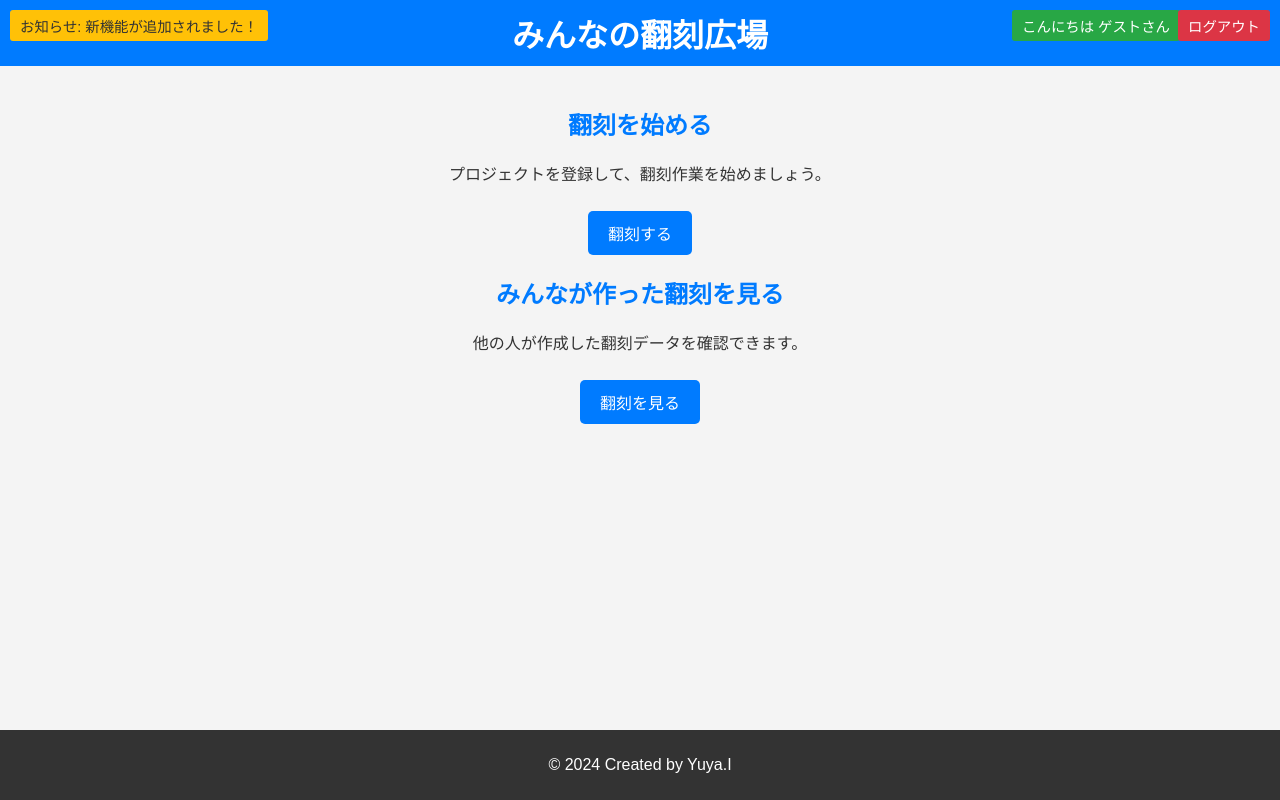
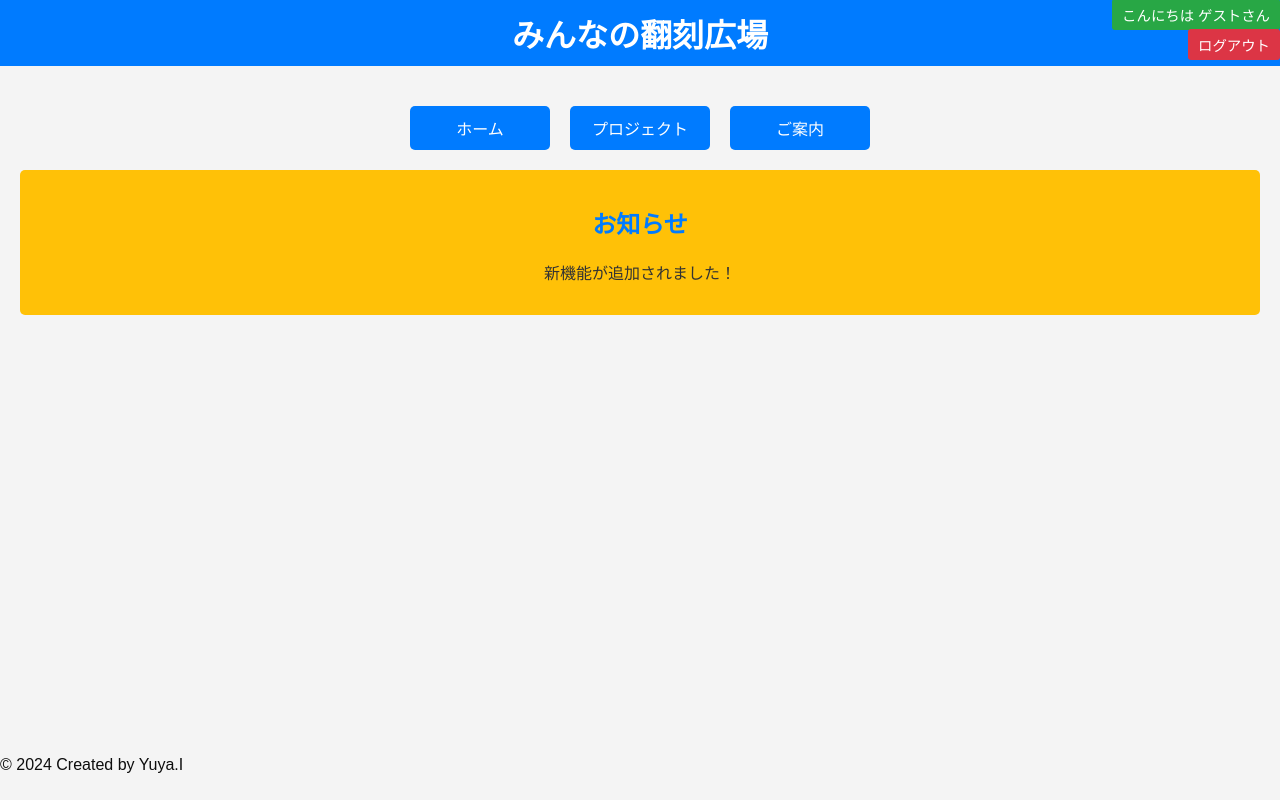
Before and after one commit to yuyawesleyan/archive-suzukieitarou, a plain HTML site: page skypage2.html in a window 1280 px wide. Drawn offline with Linux system fonts and the light colour scheme.

Commit message:
Add files via upload

```diff
--- a/skypage2.html
+++ b/skypage2.html
@@ -5,7 +5,6 @@
     <meta name="viewport" content="width=device-width, initial-scale=1.0">
     <title>ホームページ</title>
     <style>
-
         body {
             font-family: Arial, sans-serif;
             margin: 0;
@@ -14,12 +13,18 @@
             background-color: #f4f4f4;
         }
 
-
         header {
             background-color: #007BFF;
             color: white;
-            padding: 10px 0;
+            padding: 10px 20px;
             text-align: center;
+            position: relative;
+        }
+
+        .header-content {
+            display: flex;
+            justify-content: space-between;
+            align-items: center;
             position: relative;
         }
 
@@ -28,32 +33,7 @@
             font-size: 2em;
         }
 
-        nav ul {
-            list-style-type: none;
-            padding: 0;
-            margin: 0;
-        }
-
-        nav ul li {
-            display: inline;
-            margin: 0 15px;
-        }
-
-        nav ul li a {
-            color: white;
-            text-decoration: none;
-            font-weight: bold;
-        }
-
-        nav ul li a:hover {
-            text-decoration: underline;
-        }
-
-
         .notice {
-            position: absolute;
-            top: 10px;
-            left: 10px;
             background-color: #FFC107;
             color: #333;
             padding: 5px 10px;
@@ -61,23 +41,18 @@
             font-size: 0.9em;
         }
 
-
         .login-info {
-            position: absolute;
-            top: 10px;
-            right: 100px;
             background-color: #28A745;
             color: white;
             padding: 5px 10px;
             border-radius: 3px;
             font-size: 0.9em;
+            position: absolute;
+            bottom: -20px;
+            right: -20px;
         }
 
-
         .logout-button {
-            position: absolute;
-            top: 10px;
-            right: 10px;
             background-color: #DC3545;
             color: white;
             padding: 5px 10px;
@@ -85,12 +60,27 @@
             border-radius: 3px;
             cursor: pointer;
             font-size: 0.9em;
+            position: absolute;
+            bottom: -50px;
+            right: -20px;
         }
 
         .logout-button:hover {
             background-color: #c82333;
         }
 
+        .activity {
+            background-color: #ddf7db;
+            color: #333;
+            padding: 10px;
+            border-radius: 3px;
+            font-size: 0.9em;
+            width: 170px;
+            text-align: left;
+            position: absolute;
+            right: 0px;
+            top: 100px;
+        }
 
         main {
             padding: 20px;
@@ -106,67 +96,99 @@
             color: #007BFF;
         }
 
-        .button {
-            display: inline-block;
-            padding: 10px 20px;
-            margin-top: 10px;
-            color: white;
-            background-color: #007BFF;
-            text-decoration: none;
-            border-radius: 5px;
-        }
-
-        .button:hover {
-            background-color: #0056b3;
-        }
-
-
         footer {
-            background-color: #333;
-            color: white;
-            text-align: center;
+            background-color: #f4f4f4;
+            color: rgb(13, 13, 13);
+            text-align: left;
             padding: 10px 0;
             position: absolute;
             bottom: 0;
             width: 100%;
         }
+
+        .nav-box {
+            display: flex;
+            justify-content: center;
+            margin: 20px 0;
+        }
+
+        .nav-box a {
+            display: block;
+            width: 120px;
+            padding: 10px;
+            margin: 0 10px;
+            background-color: #007BFF;
+            color: white;
+            text-decoration: none;
+            border-radius: 5px;
+            text-align: center;
+
+
+
+        }
+
+        .nav-box a:hover {
+            background-color: #0056b3;
+        }
+
+        .announcement {
+            background-color: #FFC107;
+            color: #333;
+            padding: 15px;
+            border-radius: 5px;
+            margin: 20px 0;
+            text-align: center;
+        }
     </style>
 </head>
 <body>
     <header>
-        <div class="notice">お知らせ: 新機能が追加されました！</div>
-        <div class="login-info" id="login-info">ログイン: 読み込み中...</div>
-        <button class="logout-button" id="logout-button">ログアウト</button>
+        <div class="header-content">
+            <div class="login-info" id="login-info">ログイン: 読み込み中...</div>
+            <button class="logout-button" id="logout-button">ログアウト</button>
+        </div>
         <h1>みんなの翻刻広場</h1>
-
     </header>
     <main>
-        <section id="register">
-            <h2>翻刻を始める</h2>
-            <p>プロジェクトを登録して、翻刻作業を始めましょう。</p>
-            <a href="register.html" class="button">翻刻する</a>
-        </section>
-        <section id="view">
-            <h2>みんなが作った翻刻を見る</h2>
-            <p>他の人が作成した翻刻データを確認できます。</p>
-            <a href="view.html" class="button">翻刻を見る</a>
-        </section>
+        <div class="nav-box">
+            <a href="home.html">ホーム</a>
+            <a href="projects.html">プロジェクト</a>
+            <a href="guide.html">ご案内</a>
+        </div>
+        <div class="announcement">
+            <h2>お知らせ</h2>
+            <p>新機能が追加されました！</p>
+        </div>
+
     </main>
     <footer>
         <p>&copy; 2024 Created by Yuya.I</p>
     </footer>
 
     <script>
-
+        // ユーザー名の取得と表示
         var userName = localStorage.getItem('userName') || 'ゲスト';
-
-
         document.getElementById('login-info').textContent = 'こんにちは ' + userName + 'さん';
 
+        // 作業履歴の取得と表示
+        function updateActivity() {
+            var totalTime = localStorage.getItem('totalTime') || '0時間';
+            var editing = localStorage.getItem('editing') || 'なし';
+            var recentEdit = localStorage.getItem('recentEdit') || 'なし';
 
+            document.getElementById('total-time').textContent = '合計ログイン時間: ' + totalTime;
+            document.getElementById('editing').textContent = '編集中: ' + editing;
+            document.getElementById('recent-edit').textContent = '最近の編集: ' + recentEdit;
+        }
+
+        updateActivity();
+
+        // ログアウト処理
         document.getElementById('logout-button').addEventListener('click', function() {
-
             localStorage.removeItem('userName');
+            localStorage.removeItem('totalTime');
+            localStorage.removeItem('editing');
+            localStorage.removeItem('recentEdit');
             window.location.href = 'skypage.html';
         });
     </script>
```
Also changed, not shown: index.html (+7 -1 lines).
